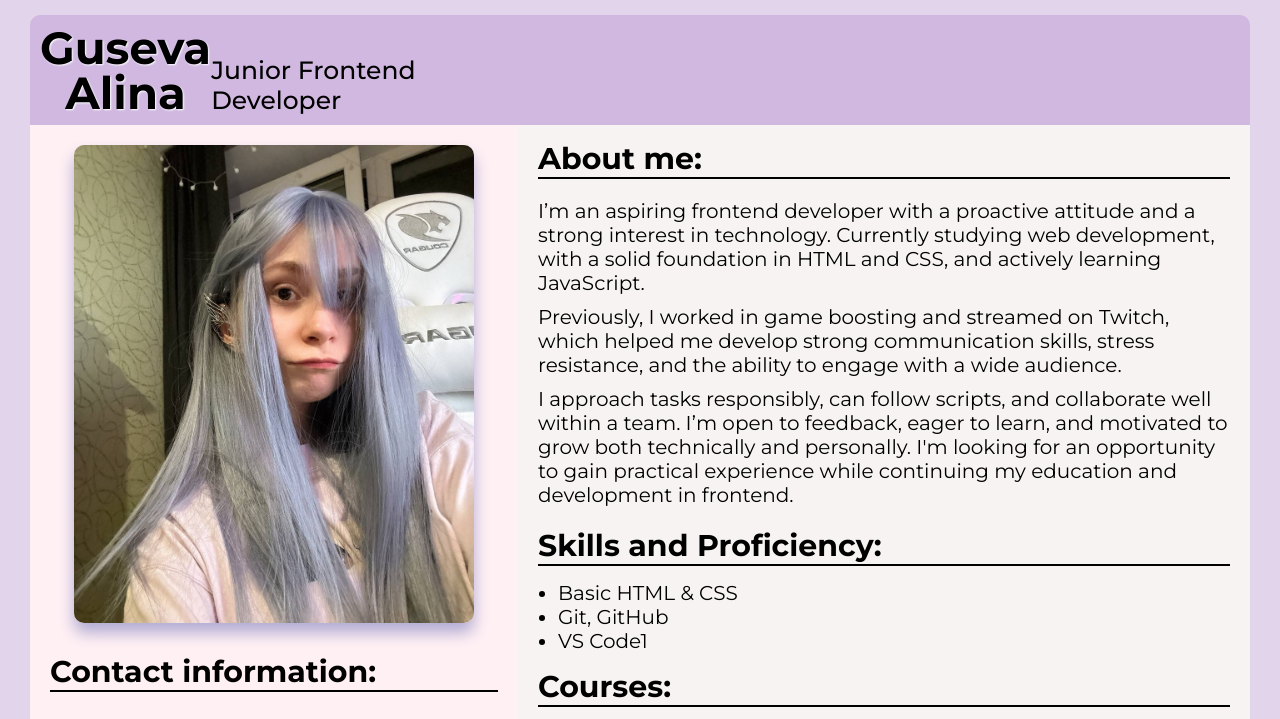
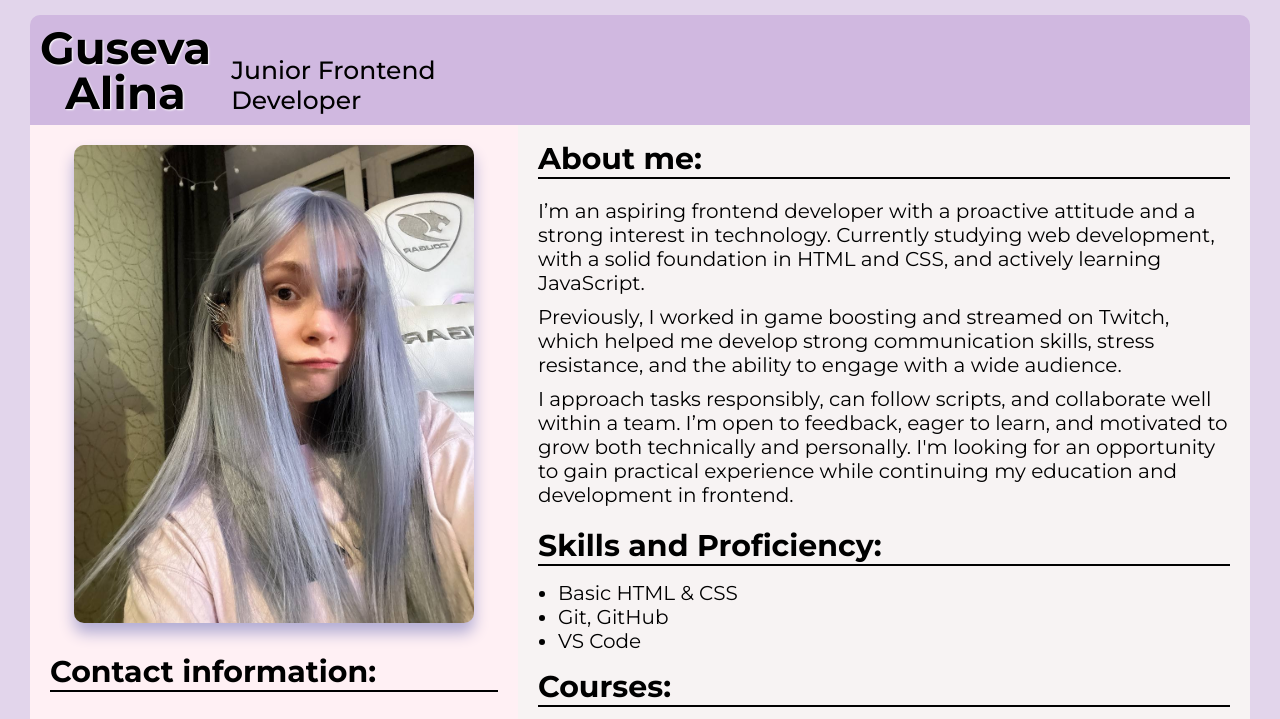
Before and after one commit to myakwy/rsschool-cv, a plain HTML site: page index.html in a window 1280 px wide. Shown: the top 719 px of the page. Drawn offline with Linux system fonts and the light colour scheme.

Commit message:
style: add gap in header-title

```diff
--- a/index.html
+++ b/index.html
@@ -137,7 +137,7 @@
                                           <ul>
                                                 <li>Basic HTML & CSS </li>
                                                 <li>Git, GitHub</li>
-                                                <li>VS Code1</li>
+                                                <li>VS Code</li>
                                           </ul>
                                     </div>
 
--- a/style.css
+++ b/style.css
@@ -68,6 +68,7 @@ a:hover {
   align-items: flex-end;
   justify-content: space-around;
   padding: 10px;
+  gap: 20px;
   width: 40%;
 }
 
```
